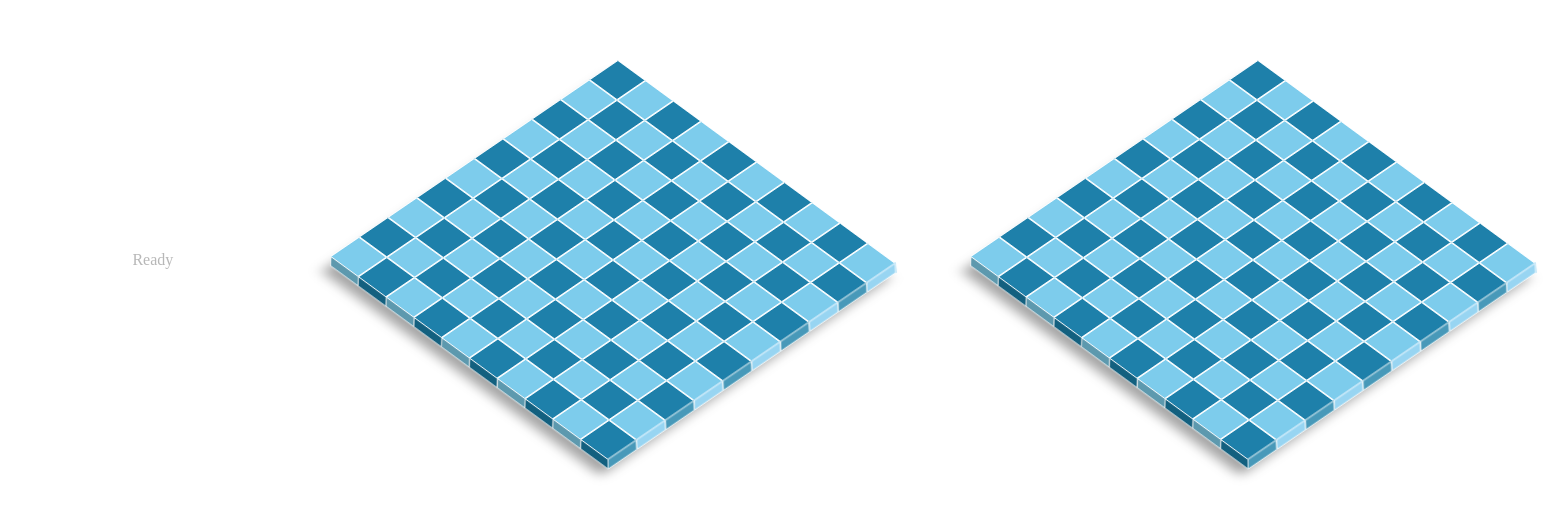
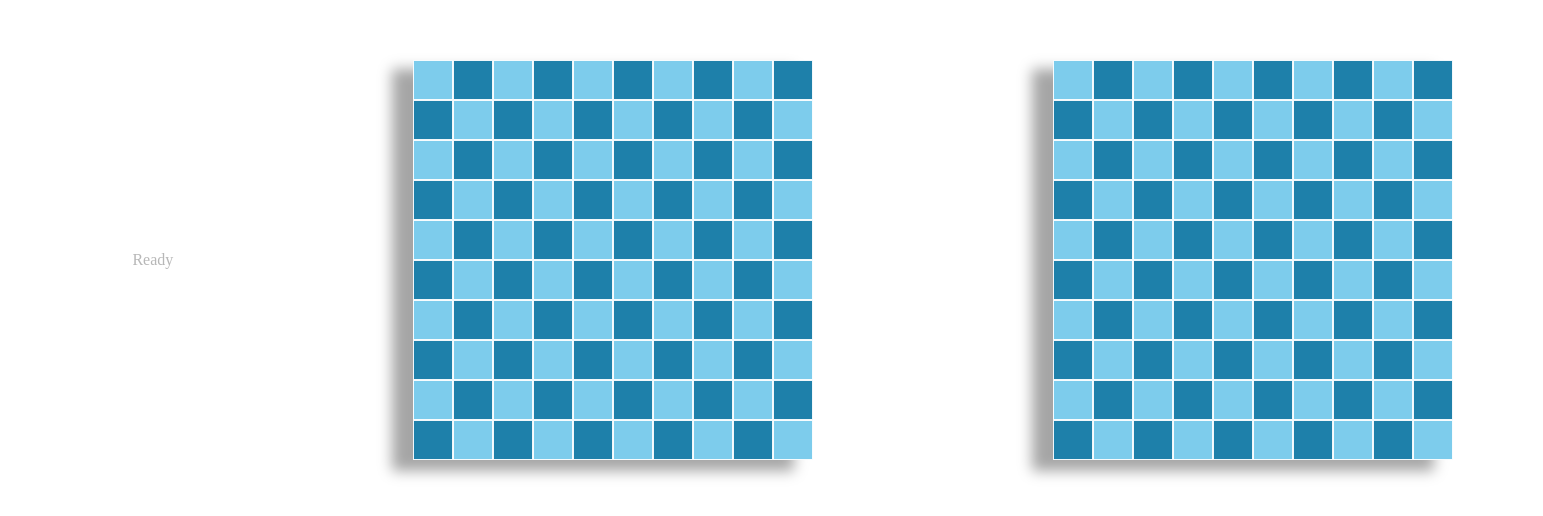
Before and after one commit to KV-Vel/Battleships-game, a website built with webpack: page src/template.html in a window 1280 px wide. Shown: the part 140-656 px from the top of the page, 1543 px wide, since content can reach past the window. Built offline with nearby package versions, Linux system fonts and the light colour scheme.

Commit message:
removed 3d view of board, cant implement rotated drag image

```diff
--- a/src/styles/styles.css
+++ b/src/styles/styles.css
@@ -22,14 +22,13 @@ main {
 
 .board__wrapper {
     box-shadow: -20px 10px 13px 1px rgba(0, 0, 0, 0.352);
-    transform: rotateX(225deg) rotateZ(224deg) rotateY(180deg);
-    transform-style: preserve-3d;
 }
 
 /* divide style application and use :where to lower css specifity */
 .board__wrapper__row:where(:nth-child(even)) > .board__cell:where(:nth-child(odd)) {
     background-color: rgb(30, 128, 170);
 }
+
 .board__wrapper__row:where(:nth-child(odd)) > .board__cell:where(:nth-child(even)) {
     background-color: rgb(30, 128, 170);
 }
@@ -41,16 +40,6 @@ main {
 .board__wrapper__row:where(:nth-child(odd)) > .board__cell:where(:nth-child(odd)) {
     background-color: rgb(125, 204, 236);
 }
-/* .board__wrapper__row:nth-child(even) > .board__cell:nth-child(odd),
-.board__wrapper__row:nth-child(odd) > .board__cell:nth-child(even) {
-    background-color: rgb(30, 128, 170);
-} */
-
-/* .board__wrapper__row:nth-child(even) > .board__cell:nth-child(even),
-.board__wrapper__row:nth-child(odd) > .board__cell:nth-child(odd) {
-    background-color: rgb(125, 204, 236);
-} */
-
 
  .board__wrapper__row {
     display: flex;
@@ -60,46 +49,12 @@ main {
     perspective: 500px;
 }
 
-.board__wrapper__row:last-child > .board__cell::after {
-    content: "";
-    position: absolute;
-    border: .5px solid rgba(255, 255, 255, 0.938);
-    top: 19px;
-    width: 11px;
-    height: 100%;
-    transform: rotateX(209deg) rotateZ(270deg) rotateY(149deg) translateZ(152px) translateY(9px) skew(360deg, 42deg);
-    transform-style: preserve-3d;
-}
-
-.board__wrapper__row:last-child > .board__cell:nth-child(even)::after {
-    background-color: rgb(152, 213, 242);
-}
-
 .board__wrapper__row:last-child > .board__cell:nth-child(odd)::after {
     background-color: rgb(72, 153, 185);
-}
+} */
 
 .board__wrapper__row {
     perspective: 500px;
-}
-
-.board__wrapper__row > .board__cell:first-child:before {
-    content: "";
-    position: absolute;
-    border: .5px solid rgba(255, 255, 255, 0.938);
-    top: 13px;
-    width: 12px;
-    height: 119%;
-    transform: rotateX(146deg) rotateZ(191deg) rotateY(178deg) translateZ(51px) translateY(-50px) skew(-11deg, -39deg);
-    transform-style: preserve-3d;
-}
-
-.board__wrapper__row:nth-child(even) > .board__cell:first-child:before {
-    background-color: rgb(19, 96, 127);
-}
-
-.board__wrapper__row:nth-child(odd) > .board__cell:first-child:before {
-    background-color: rgb(93, 153, 174);
 }
 
 .board__cell {
@@ -123,10 +78,33 @@ main {
     background-color: rgb(210, 91, 131) !important;
 }
 
-.board__cell.ship {
+.board__cell.ship-placed {
     background-color: rgb(198, 198, 198);
 }
 
 button:disabled {
     cursor: auto;
 }
+
+.ship-wrapper {
+    display: flex;
+    flex-direction: column;
+    gap: 5px;
+}
+
+.ship {
+    display: flex;
+    gap: 5px;
+
+}
+
+.ship-cell {
+    min-width: 40px;
+    min-height: 40px;
+    cursor: pointer;
+    background-color: lightgrey;
+}
+
+.ship-cell.active {
+    background-color: rgb(158, 158, 158);
+  }
```
